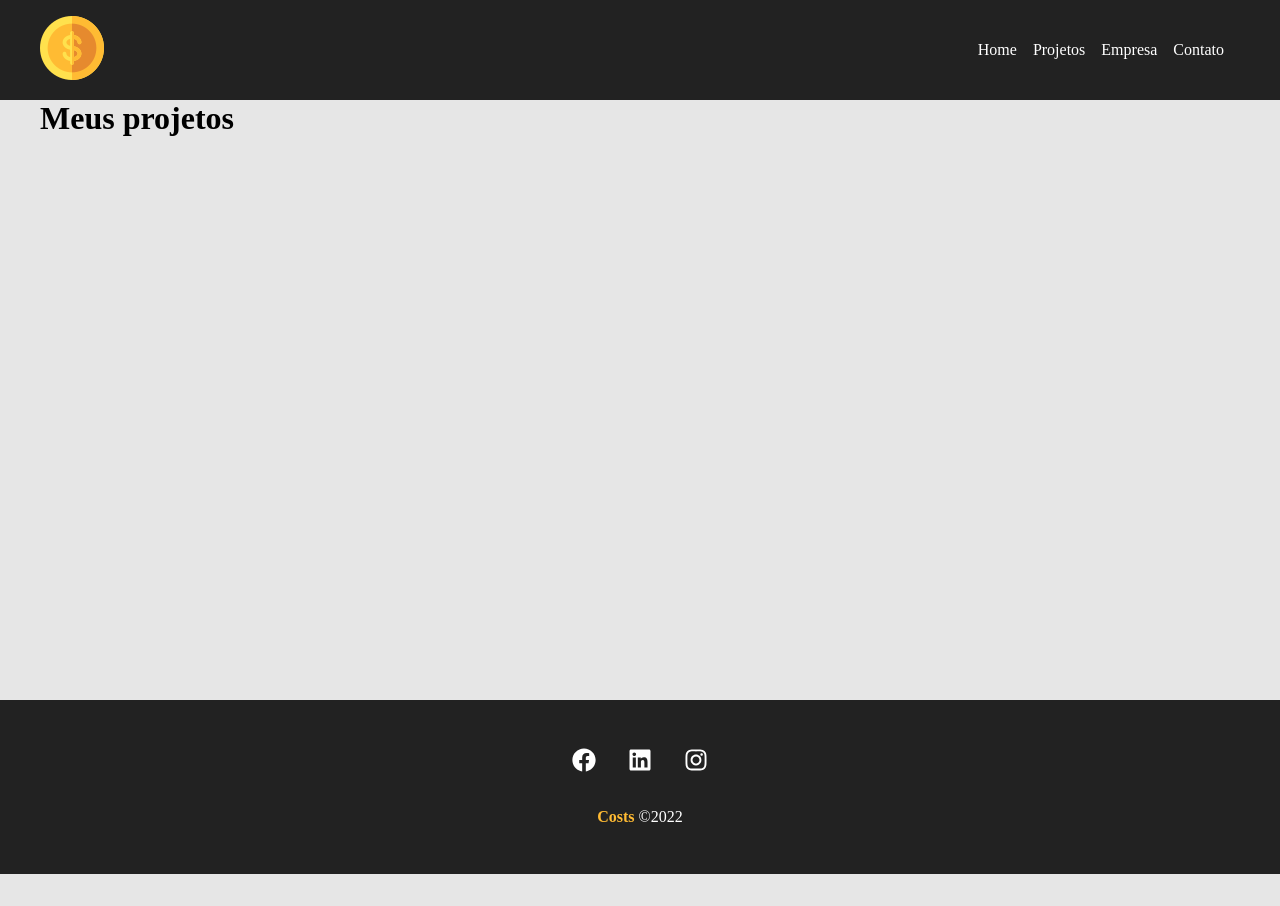
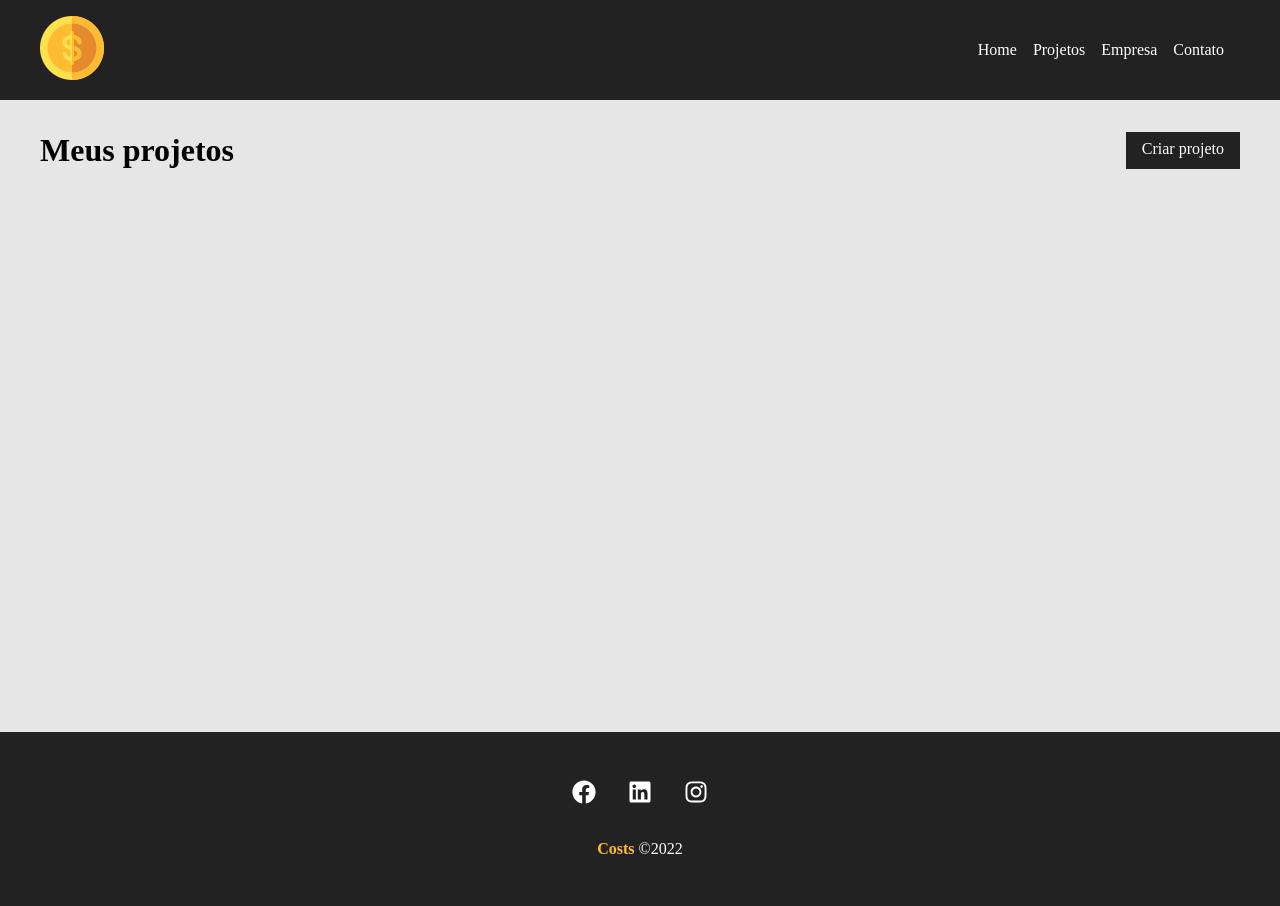
Before and after one commit to KevenyLima/projeto-react, a React (Create React App) app in the folder meu-projeto/: page /projetos in a window 1280 px wide. Before the commit the page ends 874 px from the top, so only its background shows below. Built offline with nearby package versions, Linux system fonts and the light colour scheme; no server answers.

Commit message:
project css

```diff
--- a/meu-projeto/src/components/styles/navbar.module.css
+++ b/meu-projeto/src/components/styles/navbar.module.css
@@ -3,6 +3,7 @@
     justify-content: space-between;
     background-color: #222;
     padding: 1em;
+    margin-bottom: 2em;
 }
 .list{
     display: flex;
--- /dev/null
+++ b/meu-projeto/src/components/styles/projects.module.css
@@ -0,0 +1,8 @@
+.projects_container{
+    padding:2em;
+}
+.title_container{
+    display:flex;
+    justify-content: space-between;
+    margin-bottom: 2em;
+}
--- a/meu-projeto/src/pages/Projetos.js
+++ b/meu-projeto/src/pages/Projetos.js
@@ -1,6 +1,9 @@
 import { useState , useEffect } from "react"
 import { useLocation } from "react-router-dom"
+import Button from "../components/Button"
+import Container from "../components/Container"
 import Message from "../components/Message"
+import styles from "../components/styles/projects.module.css"
 function Projetos(){
     const  [projects,setProjects] =  useState([])
     const location = useLocation()
@@ -25,9 +28,14 @@ function Projetos(){
      }
 ,[])
     return (
-        <div>
-            <h1>Meus projetos</h1>
+        <div className={styles.project_container}>
+            <div className={styles.title_container}>
+                <h1>Meus projetos</h1>
+                <Button to="/newProjects" text="Criar projeto"/>
+            </div>
             {messages && <Message type="success" msg={messages}/>}
+            <Container customClass="start">
+            </Container>
         </div>
 
 
```
